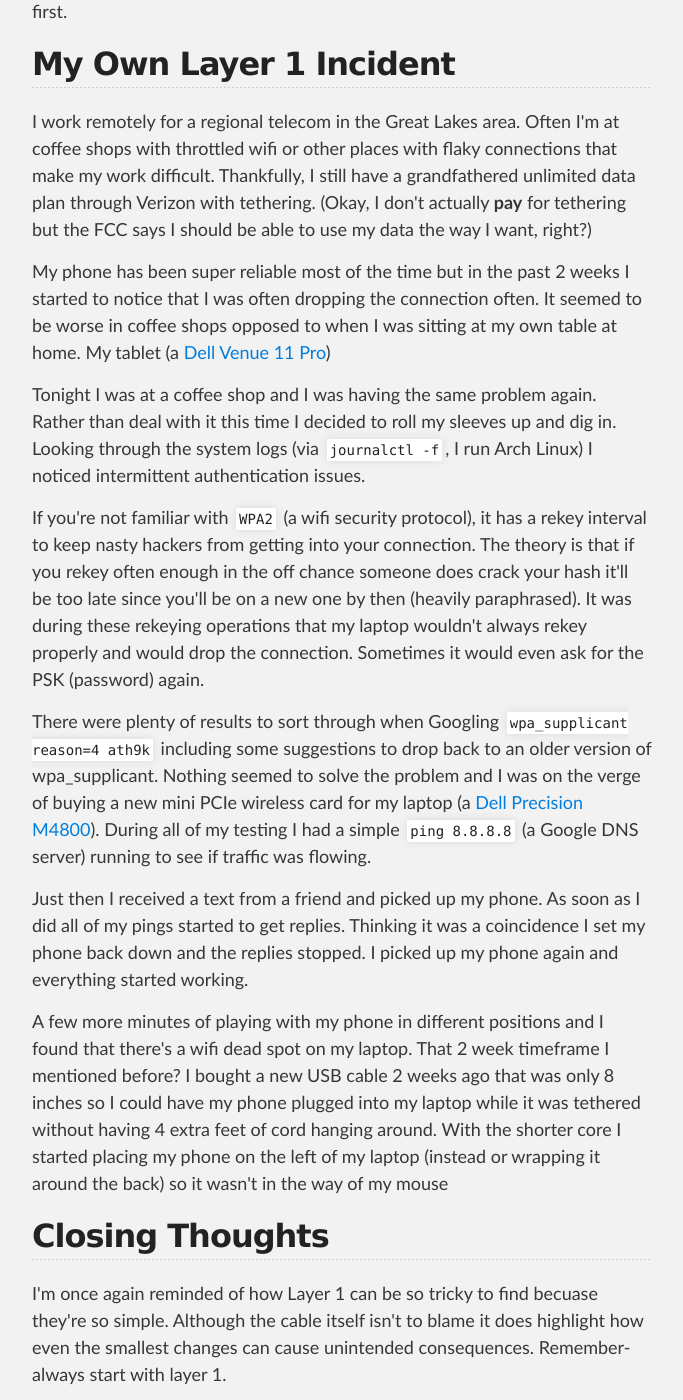
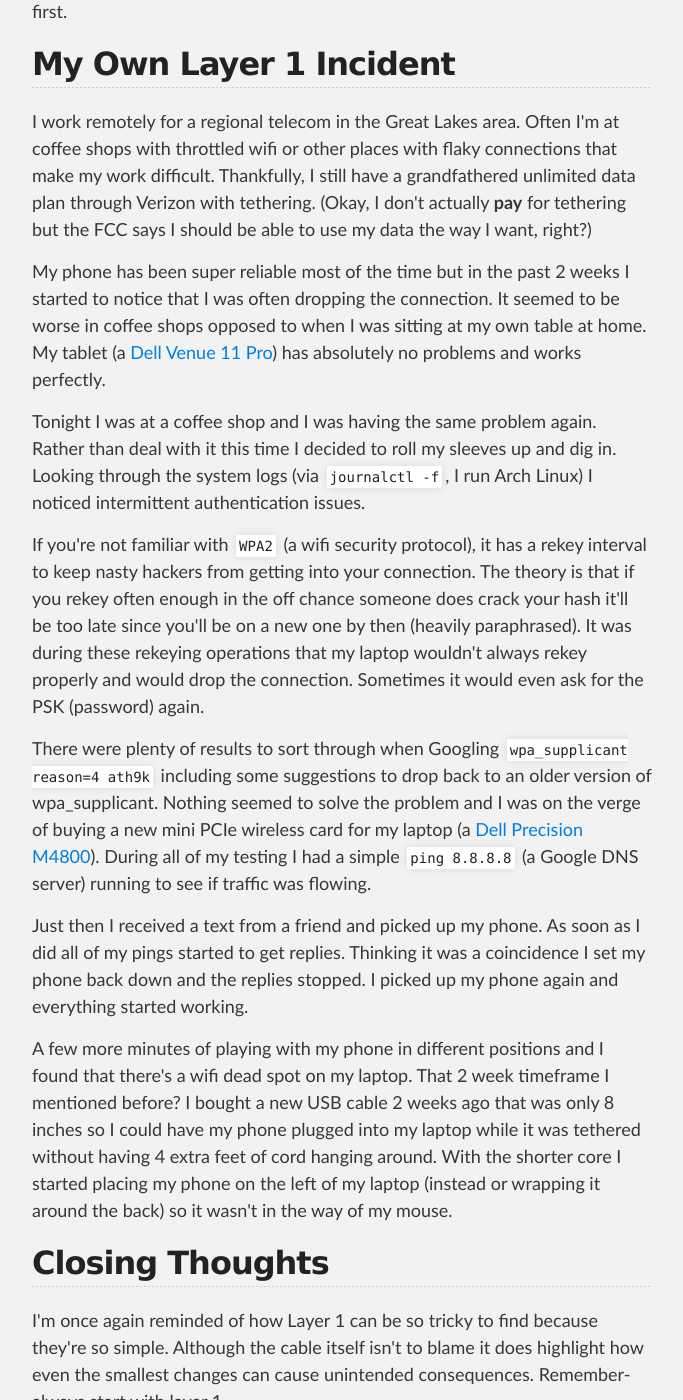
Before and after one commit to paco3346/paco3346.github.io, a Jekyll site: the page built from _posts/2016-04-27-start-with-layer-1.html, in a window 1280 px wide and 1400 px high, scrolled down 778 px. Shown: the whole window, without its empty margins (298-981 px from the left). Built offline with Jekyll 4.4.1, drawn with Linux system fonts in a browser that asks for light colours; some of the changed text lies outside the part shown.

Commit message:
Fixed typos and incomplete sentence

```diff
--- a/_posts/2016-04-27-start-with-layer-1.html
+++ b/_posts/2016-04-27-start-with-layer-1.html
@@ -22,7 +22,7 @@
     I work remotely for a regional telecom in the Great Lakes area. Often I'm at coffee shops with throttled wifi or other places with flaky connections that make my work difficult. Thankfully, I still have a grandfathered unlimited data plan through Verizon with tethering. (Okay, I don't actually <b>pay</b> for tethering but the FCC says I should be able to use my data the way I want, right?)
 </p>
 <p>
-    My phone has been super reliable most of the time but in the past 2 weeks I started to notice that I was often dropping the connection often. It seemed to be worse in coffee shops opposed to when I was sitting at my own table at home. My tablet (a <a href="http://www.dell.com/us/p/dell-venue-11-pro-7000-7140/pd?oc=ftcwj017&ref=PD_OC">Dell Venue 11 Pro</a>)
+    My phone has been super reliable most of the time but in the past 2 weeks I started to notice that I was often dropping the connection. It seemed to be worse in coffee shops opposed to when I was sitting at my own table at home. My tablet (a <a href="http://www.dell.com/us/p/dell-venue-11-pro-7000-7140/pd?oc=ftcwj017&ref=PD_OC">Dell Venue 11 Pro</a>) has absolutely no problems and works perfectly.
 </p>
 <p>
     Tonight I was at a coffee shop and I was having the same problem again. Rather than deal with it this time I decided to roll my sleeves up and dig in. Looking through the system logs (via <code>journalctl -f</code>, I run Arch Linux) I noticed intermittent authentication issues.
@@ -37,9 +37,9 @@
     Just then I received a text from a friend and picked up my phone. As soon as I did all of my pings started to get replies. Thinking it was a coincidence I set my phone back down and the replies stopped. I picked up my phone again and everything started working.
 </p>
 <p>
-    A few more minutes of playing with my phone in different positions and I found that there's a wifi dead spot on my laptop. That 2 week timeframe I mentioned before? I bought a new USB cable 2 weeks ago that was only 8 inches so I could have my phone plugged into my laptop while it was tethered without having 4 extra feet of cord hanging around. With the shorter core I started placing my phone on the left of my laptop (instead or wrapping it around the back) so it wasn't in the way of my mouse
+    A few more minutes of playing with my phone in different positions and I found that there's a wifi dead spot on my laptop. That 2 week timeframe I mentioned before? I bought a new USB cable 2 weeks ago that was only 8 inches so I could have my phone plugged into my laptop while it was tethered without having 4 extra feet of cord hanging around. With the shorter core I started placing my phone on the left of my laptop (instead or wrapping it around the back) so it wasn't in the way of my mouse.
 </p>
 <h2>Closing Thoughts</h2>
 <p>
-    I'm once again reminded of how Layer 1 can be so tricky to find becuase they're so simple. Although the cable itself isn't to blame it does highlight how even the smallest changes can cause unintended consequences. Remember- always start with layer 1.
+    I'm once again reminded of how Layer 1 can be so tricky to find because they're so simple. Although the cable itself isn't to blame it does highlight how even the smallest changes can cause unintended consequences. Remember- always start with layer 1.
 </p>
```
